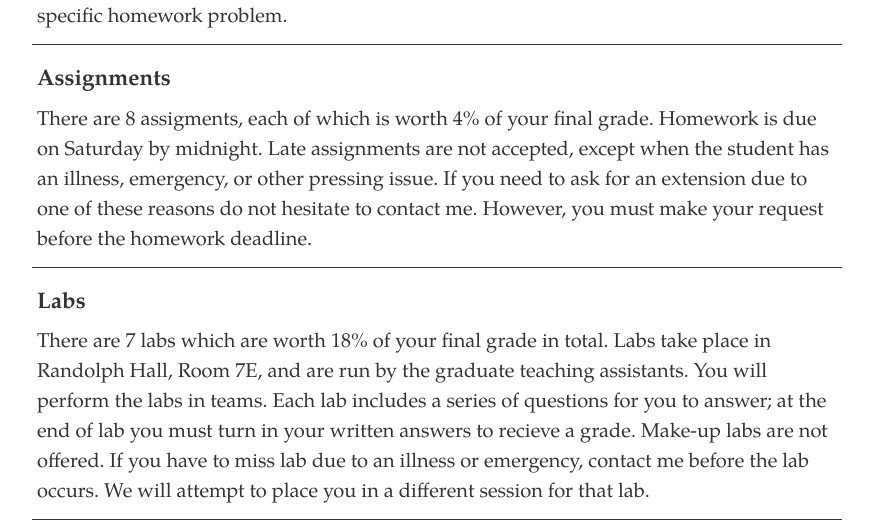
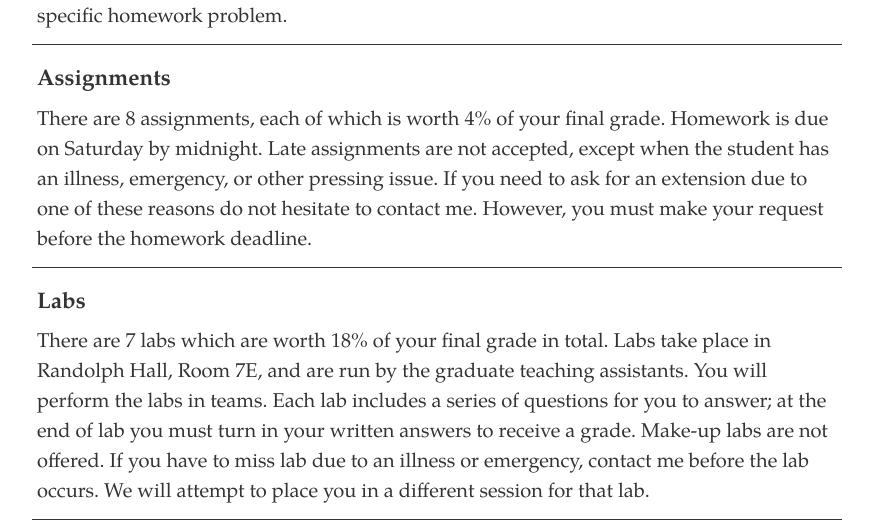
Before and after one commit to dylan-losey/dylan-losey.github.io, a Jekyll site: the page built from me4524-fall22.html, in a window 1280 px wide and 900 px high, scrolled down 3788 px. Shown: the part 157-689 px from the top of the window, without its empty margins (203-1076 px from the left). Built offline with Jekyll 4.4.1, drawn with Linux system fonts in a browser that asks for light colours; nearby versions of some CDN libraries.

Commit message:
fall robotics

```diff
--- a/me4524-fall22.html
+++ b/me4524-fall22.html
@@ -380,7 +380,7 @@ tags: me4524-fall2022
 <hr>
 <div>
   <h3>Assignments</h3>
-  <p>There are 8 assigments, each of which is worth 4% of your final grade.
+  <p>There are 8 assignments, each of which is worth 4% of your final grade.
   Homework is due on Saturday by midnight.
   Late assignments are not accepted, except when the student has an illness, emergency, or other pressing issue.
   If you need to ask for an extension due to one of these reasons do not hesitate to contact me.
@@ -394,7 +394,7 @@ tags: me4524-fall2022
   Labs take place in Randolph Hall, Room 7E, and are run by the graduate teaching assistants.
   You will perform the labs in teams.
   Each lab includes a series of questions for you to answer;
-  at the end of lab you must turn in your written answers to recieve a grade.
+  at the end of lab you must turn in your written answers to receive a grade.
   Make-up labs are not offered.
   If you have to miss lab due to an illness or emergency, contact me before the lab occurs.
   We will attempt to place you in a different session for that lab.</p>
```
